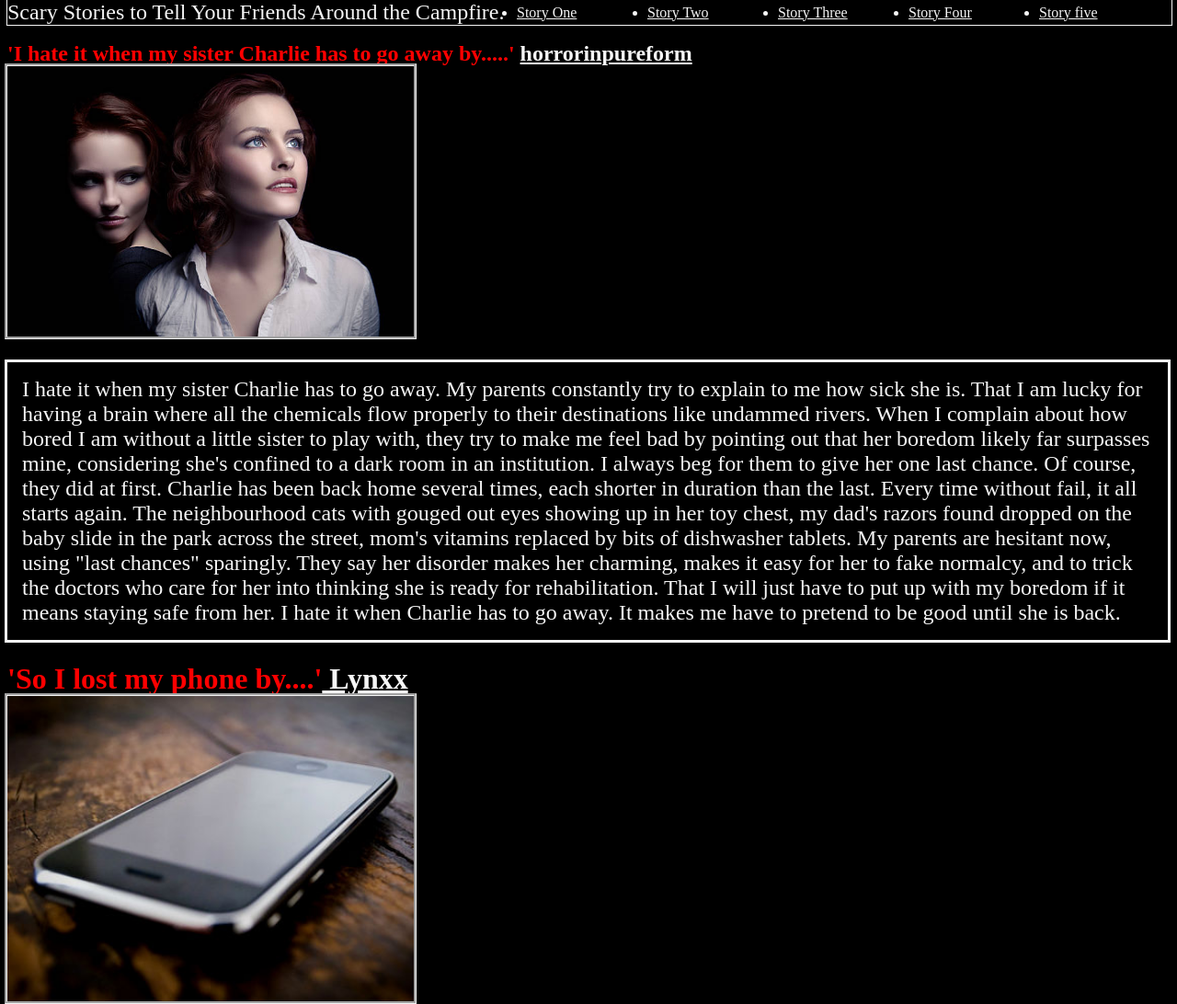
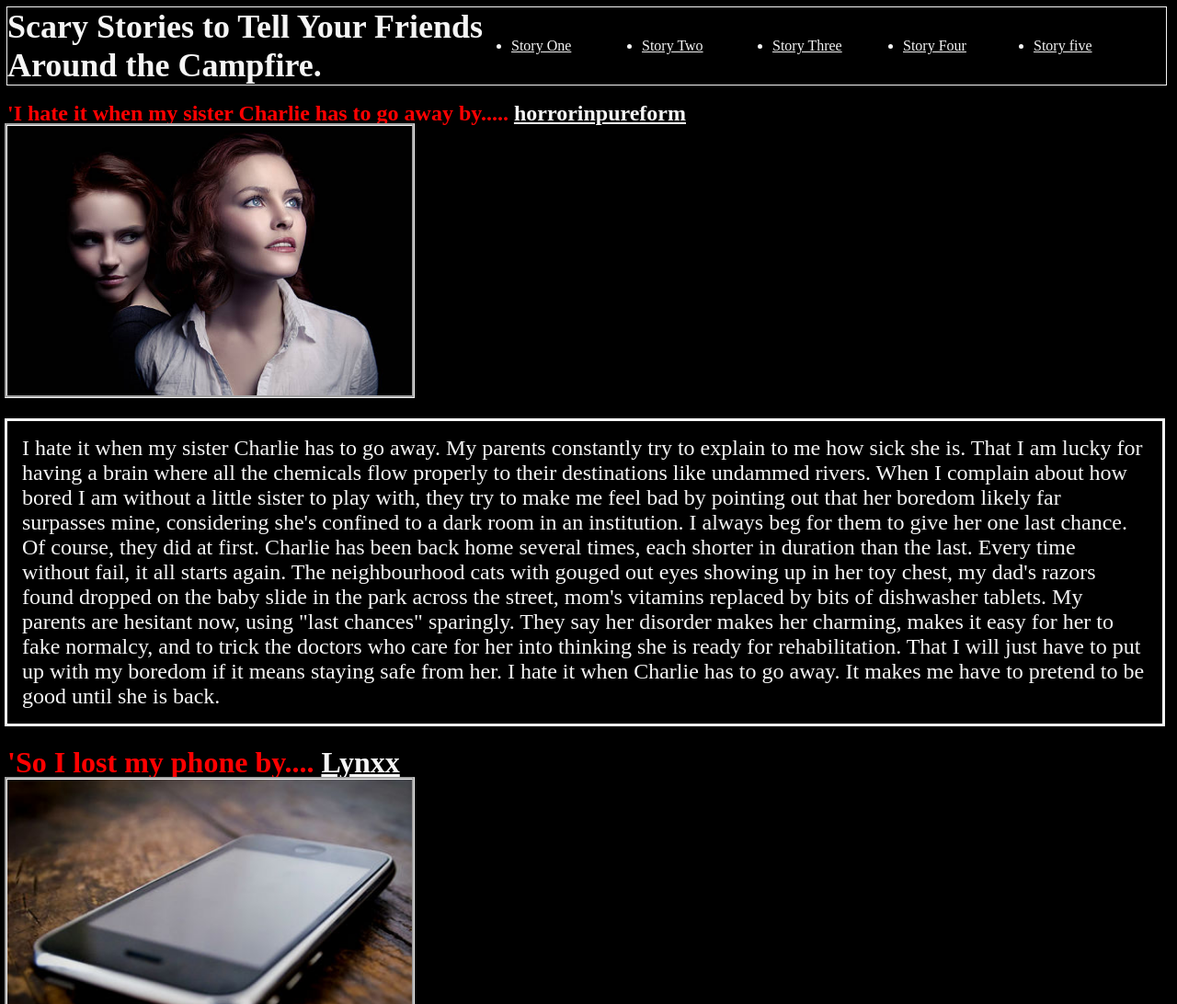
Before and after one commit to LC101-September-2021/assignment-4-html-me-something-Pawtaprint, a website: page index.html in a window 1280 px wide. Shown: the top 1092 px of the page at 92% size. Drawn offline with Linux system fonts and the light colour scheme.

Commit message:
new commit

```diff
--- a/index.html
+++ b/index.html
@@ -10,8 +10,8 @@
    <body>
       <div class="<container">
          <nav>
-            <div class="logo">
-                  <h1"> Scary Stories to Tell Your Friends Around the Campfire.</h1>
+            <div id="mainHeading">
+                  <h1> Scary Stories to Tell Your Friends Around the Campfire.</h1>
             </div>
                <ul class="navbar-links">
                   <li> <a href="#twins"> Story One</a></li>
@@ -27,23 +27,26 @@
             <section>
                &nbsp;&nbsp;
                <a name="twins"></a>
-               <h2> 'I hate it when my sister Charlie has to go away by.....' <a href="https://www.reddit.com/user/horrorinpureform">horrorinpureform</a></h2>
+               <h2> 'I hate it when my sister Charlie has to go away by..... <a href="https://www.reddit.com/user/horrorinpureform">horrorinpureform</a></h2>
                <img src="img/Twin.jpg" width="50" height="300">
                <p> I hate it when my sister Charlie has to go away. My parents constantly try to explain to me how sick she is. That I am lucky for having a brain where all the chemicals flow properly to their destinations like undammed rivers. When I complain about how bored I am without a little sister to play with, they try to make me feel bad by pointing out that her boredom likely far surpasses mine, considering she's confined to a dark room in an institution. I always beg for them to give her one last chance. Of course, they did at first. Charlie has been back home several times, each shorter in duration than the last. Every time without fail, it all starts again. The neighbourhood cats with gouged out eyes showing up in her toy chest, my dad's razors found dropped on the baby slide in the park across the street, mom's vitamins replaced by bits of dishwasher tablets. My parents are hesitant now, using "last chances" sparingly. They say her disorder makes her charming, makes it easy for her to fake normalcy, and to trick the doctors who care for her into thinking she is ready for rehabilitation. That I will just have to put up with my boredom if it means staying safe from her. I hate it when Charlie has to go away. It makes me have to pretend to be good until she is back.</p2>
                <a name="lost phone"></a>
-               <h3>'So I lost my phone by....'<a href="https://www.reddit.com/user/Lynxx"> Lynxx</a></h2>
+               <h3>'So I lost my phone by.... <a href="https://www.reddit.com/user/Lynxx"> Lynxx</a></h3>
                <img src="img/lost-phone.jpg" width="50" height="300">
                <p>Last night a friend rushed me out of the house to catch the opening act at a local bar's music night. After a few drinks I realized my phone wasn't in my pocket. I checked the table we were sitting at, the bar, the bathrooms, and after no luck I used my friend's phone to call mine.After two rings someone answered, gave out a low raspy giggle, and hung up. They didn't answer again. I eventually gave it up as a lost cause and headed home.I found my phone laying on my night stand, right where I left it.</p>
                <a name="personal message"></a>
-               <h4> 'A message from your Personal Demons by.... <A href="https://www.reddit.com/user/MrGarm">MrGarm</A></h3>
+               <h4> 'A message from your Personal Demons by.... <a href="https://www.reddit.com/user/MrGarm">MrGarm</a></h4>
                <img src="img/Personal Demons.png" width="50" height="300">
+               <div class="funParagraph">
+                  <p> This illustraition was made by the talented <a href="https://www.deviantart.com/jnrncrews" >JnRnCrews</a></p>
+                </div>
                <p>Hello, my dear. You do not know who I am, but I know you. I am one of the three demons that were assigned to you at birth. You see, some people in this world are destined for greatness, destined to live happy, fulfilling lives. You, I am afraid, are not one of those people, and it is our job to make sure of that.Who are we? Oh yes, of course, how rude of me. Allow me to introduce us: Shame is my younger brother, the demon on your left shoulder. Shame tells you that you're a freak; that those thought you have are not normal; that you will never fit in. Shame whispered into your ear when your mother found you playing with yourself as a child. Shame is the one who makes you hate yourself. Fear sits on your right shoulder. He is my older brother, as old as life itself. Fear fills every dark corner with monsters, turns every stranger on a dark street into a murderer. Fear stops you from telling your crush how you feel. He tells you it is better not to try than let people see you fail. Fear makes you build your own prison.Who am I, then? I am the worst of your demons, but you see me as a friend. You turn to me when you have nothing else, because I live in your heart. I am the one who forces you to endure. The one who prolongs your torment.Sincerely, Hope .</p>
                <a name="window"></a>
-               <h5>'He Stood Against My Window by......' <a href="https://www.reddit.com/user/sabethook">sabethook</a></h4>
+               <h5>'He Stood Against My Window by...... <a href="https://www.reddit.com/user/sabethook">sabethook</a></h5>
                <img src="img/Behind WIndow.jpg" width="50" height="300">
                <p>I don't know why I looked up, but when I did I saw him there. He stood against my window. His forehead rested against the glass, and his eyes were still and light and he smiled a lipstick-red, cartoonish grin. And he just stood there in the window. My wife was upstairs sleeping, my son was in his crib and I couldn't move I froze and watched him looking past me through the glass.Oh, please no. His smile never moved but he put a hand up and slid it down the glass, watching me. With matted hair and yellow skin and face through the window.I couldn't do anything. I just stayed there, frozen, feet still in the bushes I was pruning, looking into my home. He stood against my window.</p>
                <a name="house"></a>
-               <h6>'This New Old House by....'<a href="https://www.reddit.com/user/BatoutofHell821">BatoutotHell821</a></h6>
+               <h6>'This New Old House by.... <a href="https://www.reddit.com/user/BatoutofHell821">BatoutotHell821</a></h6>
                <img src="img/wallpaper.jpg.crdownload"  width="50" height="300">
               <p>We bought an old house, my boyfriend and I. He's in charge of the "new" construction – converting the kitchen in to the master bedroom for instance, while I'm on wallpaper removal duty. The previous owner papered EVERY wall and CEILING! Removing it is brutal, but oddly satisfying. The best feeling is getting a long peel, similar to your skin when you're peeling from a sunburn. I don't know about you but I kinda make a game of peeling, on the hunt for the longest piece before it rips.Under a corner section of paper in every room is a person’s name and a date. Curiosity got the best of me one night when I Googled one of the names and discovered the person was actually a missing person, the missing date matching the date under the wallpaper! The next day, I made a list of all the names and dates. Sure enough each name was for a missing person with dates to match. We notified the police who naturally sent out the crime scene team. I overhead one tech say "yup, it's human." Human? What's human? "Ma'am, where is the material you removed from the walls already? This isn't wallpaper you were removing."</p>
             </section>
--- a/styles.css
+++ b/styles.css
@@ -28,12 +28,12 @@ nav {
     outline: 1px solid whitesmoke;
 }
 
-.logo {
+#mainHeading {
     font-size: 1.5rem;
     width: 60%;
     align-items: center;
     font-family: frijole;
-    color: whitesmoke;
+    color: red
 
 
 }
@@ -101,8 +101,8 @@ h4 {
 }
 
 body {
-    margin-left: 8px;
-    display: BLOCK;
+    margin: 8px;
+    display: block;
 }
 
 footer {
@@ -121,3 +121,7 @@ h6 {
     font-family: frijole;
     color: red;
 }
+
+.funParagraph{
+color:green;
+}
```
Also changed, not shown: spec/grading.spec.js (line endings or trailing spaces).
